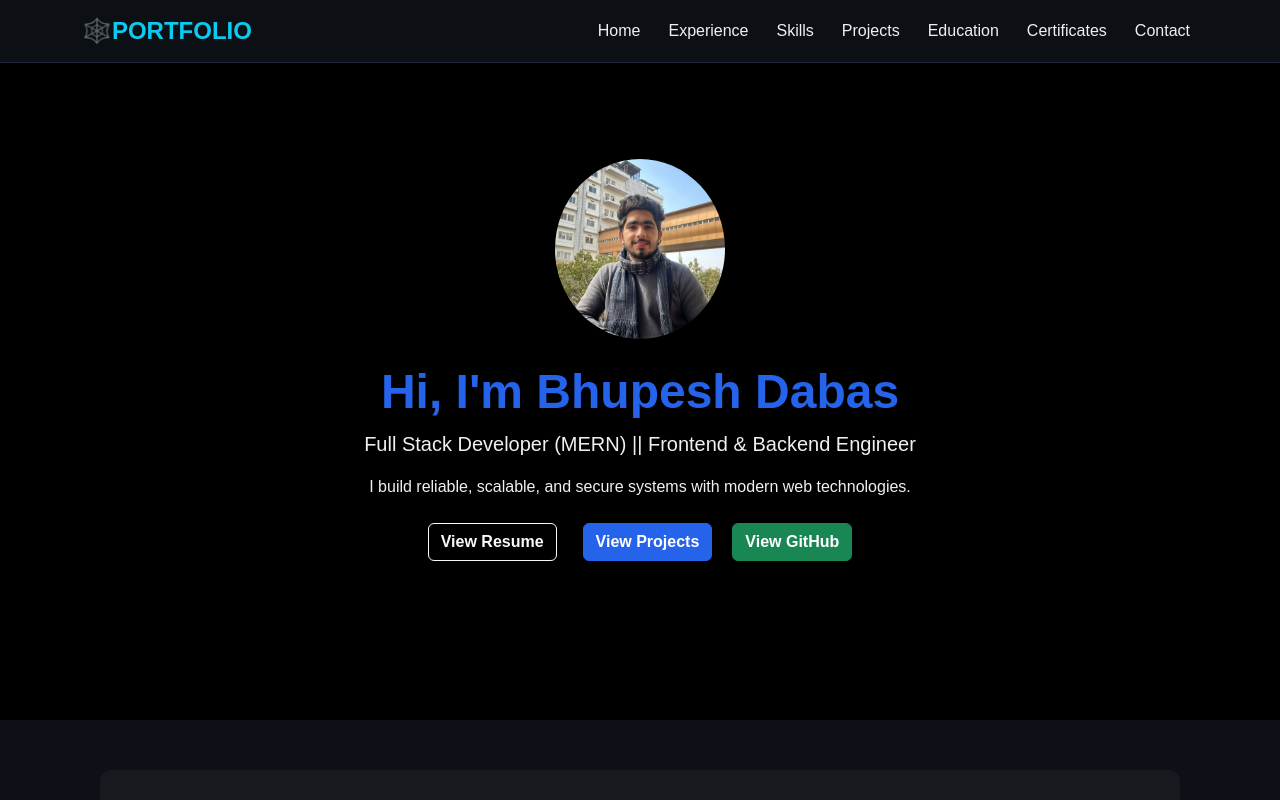
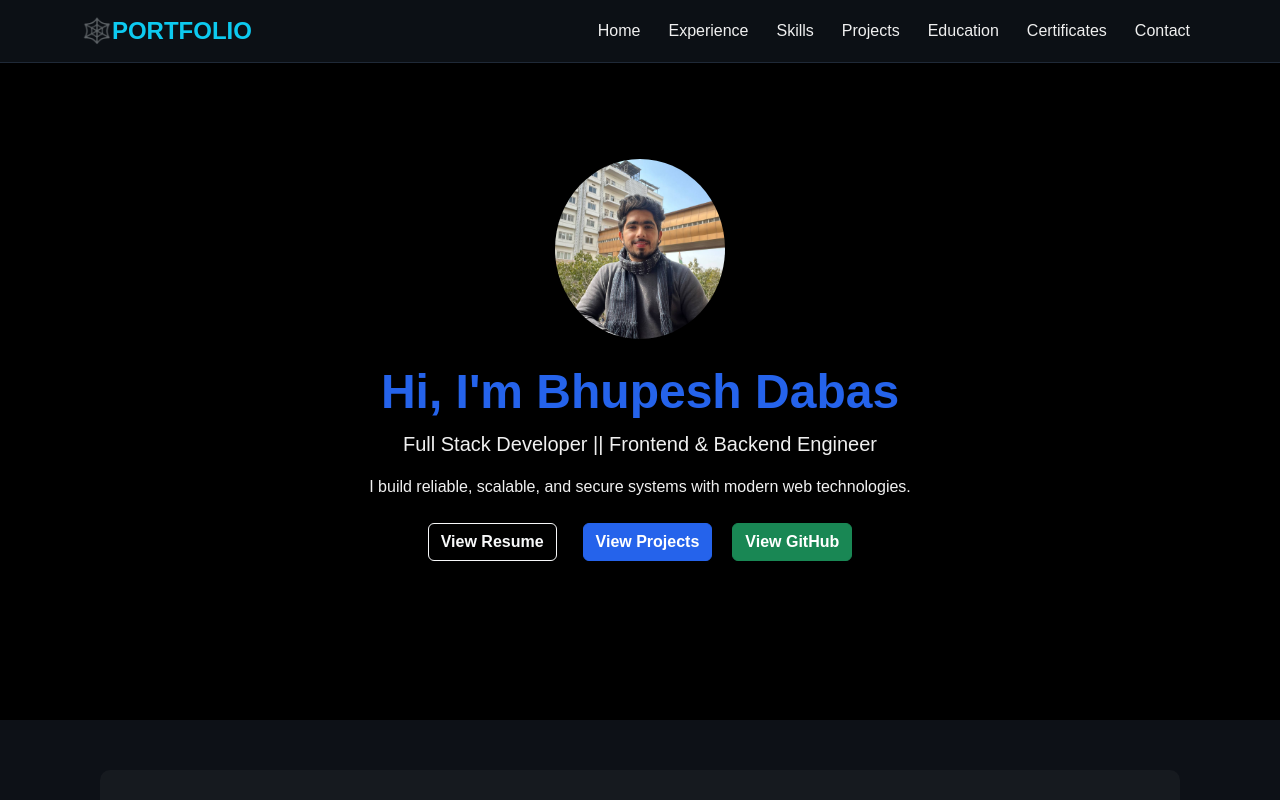
Before and after one commit to BHUPESHDABAS/My-Portfolio, a React (Create React App) app: page / in a window 1280 px wide. Shown: the top 800 px of the page. Built offline with nearby package versions, Linux system fonts and the light colour scheme.

Commit message:
updating minor change

```diff
--- a/src/components/Hero.js
+++ b/src/components/Hero.js
@@ -20,7 +20,7 @@ function Hero() {
 
             {/* Heading and Content */}
             <h1 className="display-4 fw-bold">Hi, I'm Bhupesh Dabas</h1>
-            <p className="lead">Full Stack Developer (MERN) || Frontend & Backend Engineer</p>
+            <p className="lead">Full Stack Developer || Frontend & Backend Engineer</p>
             <p>I build reliable, scalable, and secure systems with modern web technologies.</p>
 
             {/* Buttons */}
```
